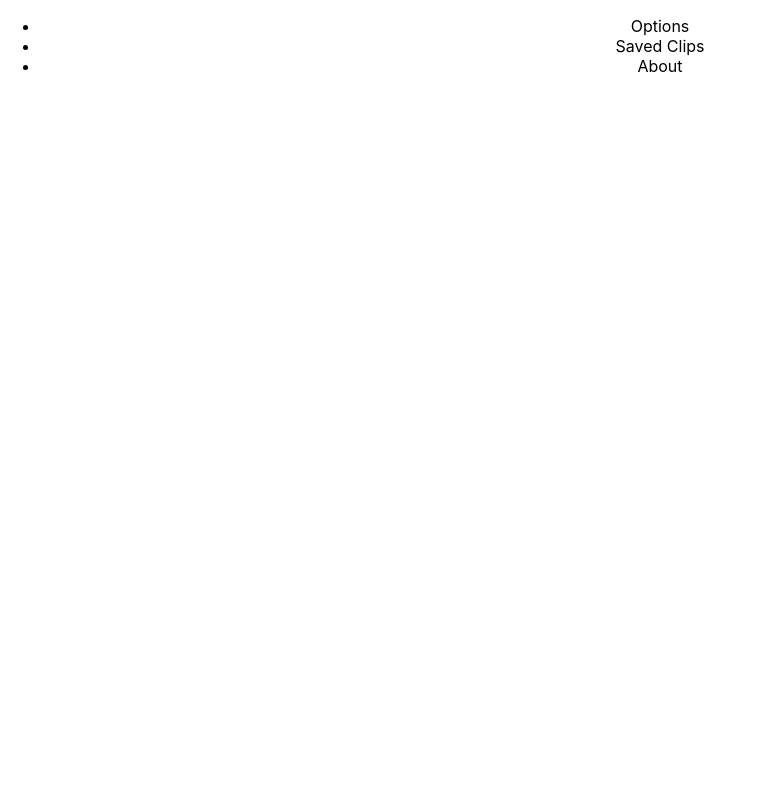
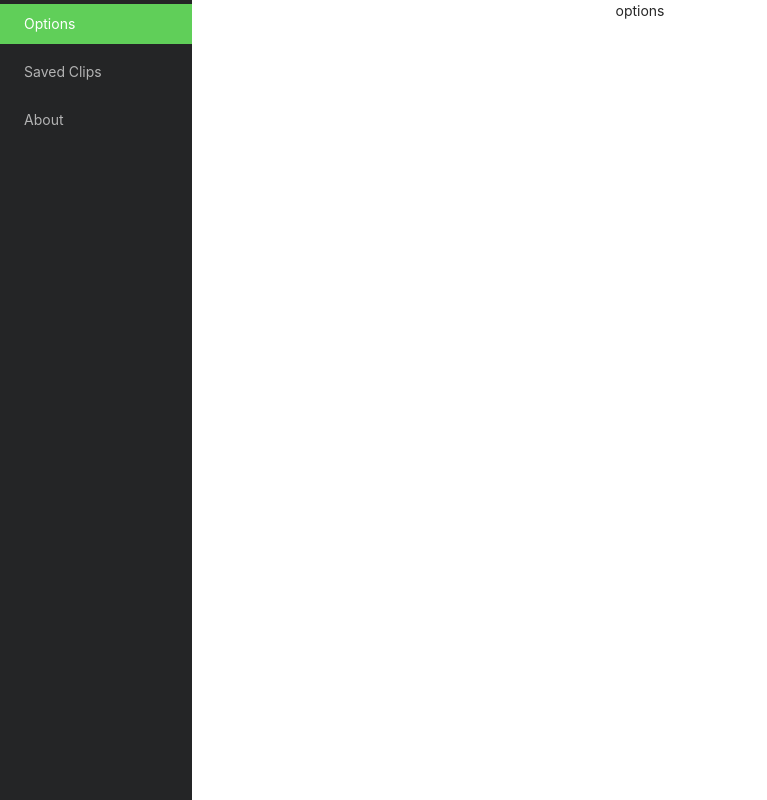
Before and after one commit to msorial44/SoundBM, a React (Create React App) app: page / in a window 1280 px wide. Shown: the whole page, without its empty margins (0-767 px from the left). Built offline with nearby package versions, Linux system fonts and the light colour scheme.

Commit message:
Added side menu

```diff
--- a/src/App.scss
+++ b/src/App.scss
@@ -2,37 +2,26 @@
   text-align: center;
 }
 
-.App-logo {
-  height: 40vmin;
-  pointer-events: none;
-}
+.options {
+  display: none;
 
-@media (prefers-reduced-motion: no-preference) {
-  .App-logo {
-    animation: App-logo-spin infinite 20s linear;
+  &.options-toggled {
+    display: block;
   }
 }
 
-.App-header {
-  background-color: #282c34;
-  min-height: 100vh;
-  display: flex;
-  flex-direction: column;
-  align-items: center;
-  justify-content: center;
-  font-size: calc(10px + 2vmin);
-  color: white;
+.saved {
+  display: none;
+
+  &.saved-toggled {
+    display: block;
+  }
 }
 
-.App-link {
-  color: #61dafb;
-}
+.about {
+  display: none;
 
-@keyframes App-logo-spin {
-  from {
-    transform: rotate(0deg);
-  }
-  to {
-    transform: rotate(360deg);
+  &.about-toggled {
+    display: block;
   }
 }
--- a/src/App.tsx
+++ b/src/App.tsx
@@ -1,13 +1,41 @@
-import React from 'react';
-import Sidebar from './Components/Sidebar/sidebar';
+import React, {useState} from 'react';
 import {Menu,} from 'antd';
 import logo from './logo.svg';
+import 'antd/dist/antd.css';
 import './App.scss';
 
+import Sidebar from './Components/Sidebar/sidebar';
+import Options from './Components/Options/options';
+import Saved from './Components/Saved Clips/saved';
+import About from './Components/About/about';
+
+
+
 function App() {
+  const [selectedKey, setSelectedKey] = useState('Options');
+
+  function changeFunction({ key }: { key: string }) {
+    if (key === 'Options') {
+      setSelectedKey('Options');
+    } else if (key === 'Saved Clips') {
+      setSelectedKey('Saved Clips');
+    } else if (key === 'About') {
+      setSelectedKey('About');
+    }
+    }
+
   return (
     <div className="App">
-      <Sidebar></Sidebar>
+      <Sidebar changeFunc={changeFunction}/>
+      <div className={`options ${selectedKey === 'Options' ? 'options-toggled' : ''}`}>
+        <Options/>
+      </div>
+      <div className={`saved ${selectedKey === 'Saved Clips' ? 'saved-toggled' : ''}`}>
+        <Saved/>
+      </div>
+      <div className={`about ${selectedKey === 'About' ? 'about-toggled' : ''}`}>
+        <About/>
+      </div>
     </div>
   );
 }
--- /dev/null
+++ b/src/Components/About/about.tsx
@@ -0,0 +1,16 @@
+import React from 'react';
+import logo from './logo.svg';
+import 'antd/dist/antd.css';
+import './about.scss';
+
+
+export default function About(props: any) {
+
+
+    return (
+        <div className="About">
+           about
+        </div>
+      );
+
+}
--- /dev/null
+++ b/src/Components/Options/options.tsx
@@ -0,0 +1,16 @@
+import React from 'react';
+import logo from './logo.svg';
+import 'antd/dist/antd.css';
+import './options.scss';
+
+
+export default function Options(props: any) {
+
+
+    return (
+        <div className="Options">
+           options
+        </div>
+      );
+
+}
--- /dev/null
+++ b/src/Components/Saved Clips/saved.tsx
@@ -0,0 +1,16 @@
+import React from 'react';
+import logo from './logo.svg';
+import 'antd/dist/antd.css';
+import './saved.scss';
+
+
+export default function Saved(props: any) {
+
+
+    return (
+        <div className="Saved">
+           saved
+        </div>
+      );
+
+}
--- a/src/Components/Sidebar/sidebar.scss
+++ b/src/Components/Sidebar/sidebar.scss
@@ -0,0 +1,12 @@
+.Sidebar {
+    width: 15%;
+    min-height: 100vh;
+    left: 0;
+    position: fixed;
+    .ant-menu-item-selected {
+        background-color: #60cf59 !important;
+    }
+    .ant-menu {
+        background-color: #242526 !important;
+    }
+}
--- a/src/Components/Sidebar/sidebar.tsx
+++ b/src/Components/Sidebar/sidebar.tsx
@@ -1,10 +1,11 @@
 import React from 'react';
 import {Menu,} from 'antd';
 import logo from './logo.svg';
+import 'antd/dist/antd.css';
 import './sidebar.scss';
 
 
-export default function Sidebar() {
+export default function Sidebar(props: any) {
     const items = [
         { label: 'Options', key: 'Options' }, // remember to pass the key prop
         { label: 'Saved Clips', key: 'Saved Clips' }, // which is required
@@ -13,7 +14,7 @@ export default function Sidebar() {
 
     return (
         <div className="Sidebar">
-            <Menu items={items} />
+            <Menu defaultSelectedKeys={['Options']} mode="inline" style={{height: "100vh"}} items={items} theme='dark' onSelect={props.changeFunc}/>
         </div>
       );
 
```
Also changed, not shown: src/Components/About/about.scss (added), src/Components/Options/options.scss (added), src/Components/Saved Clips/saved.scss (added).
